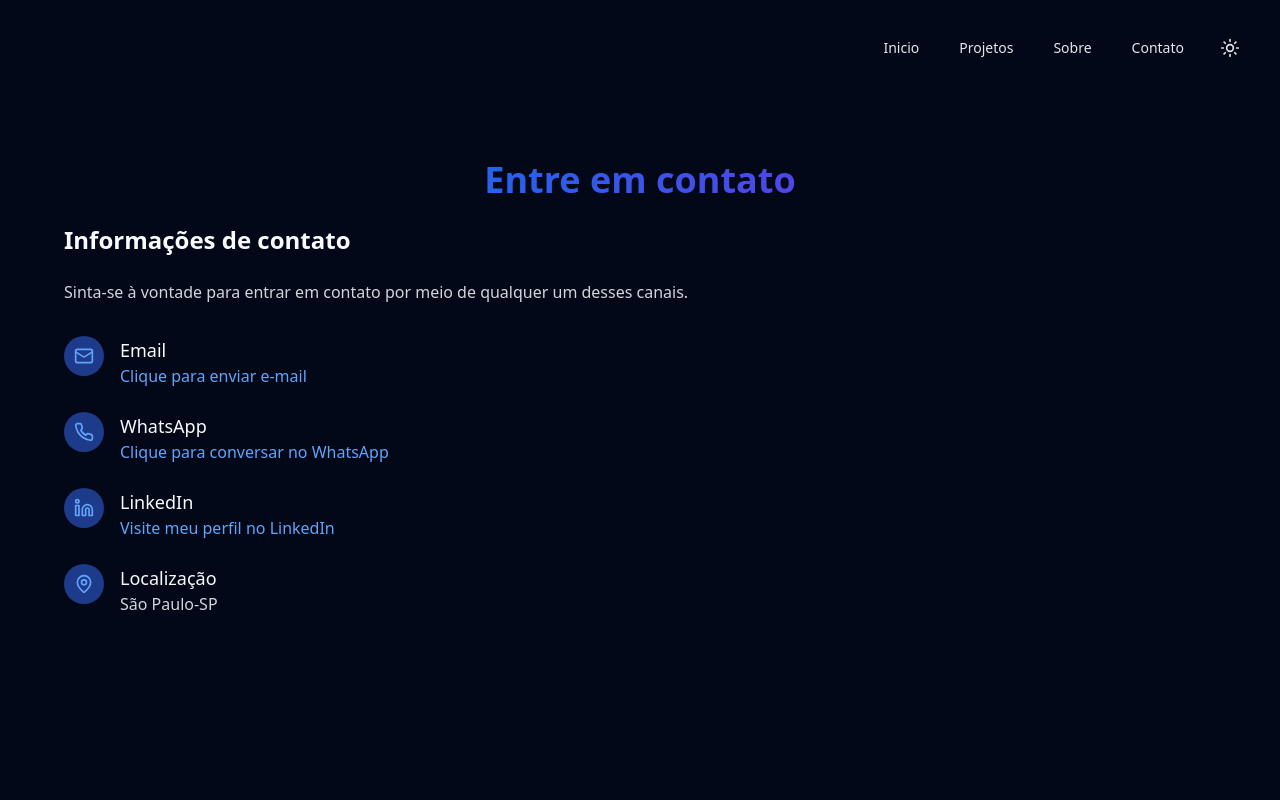
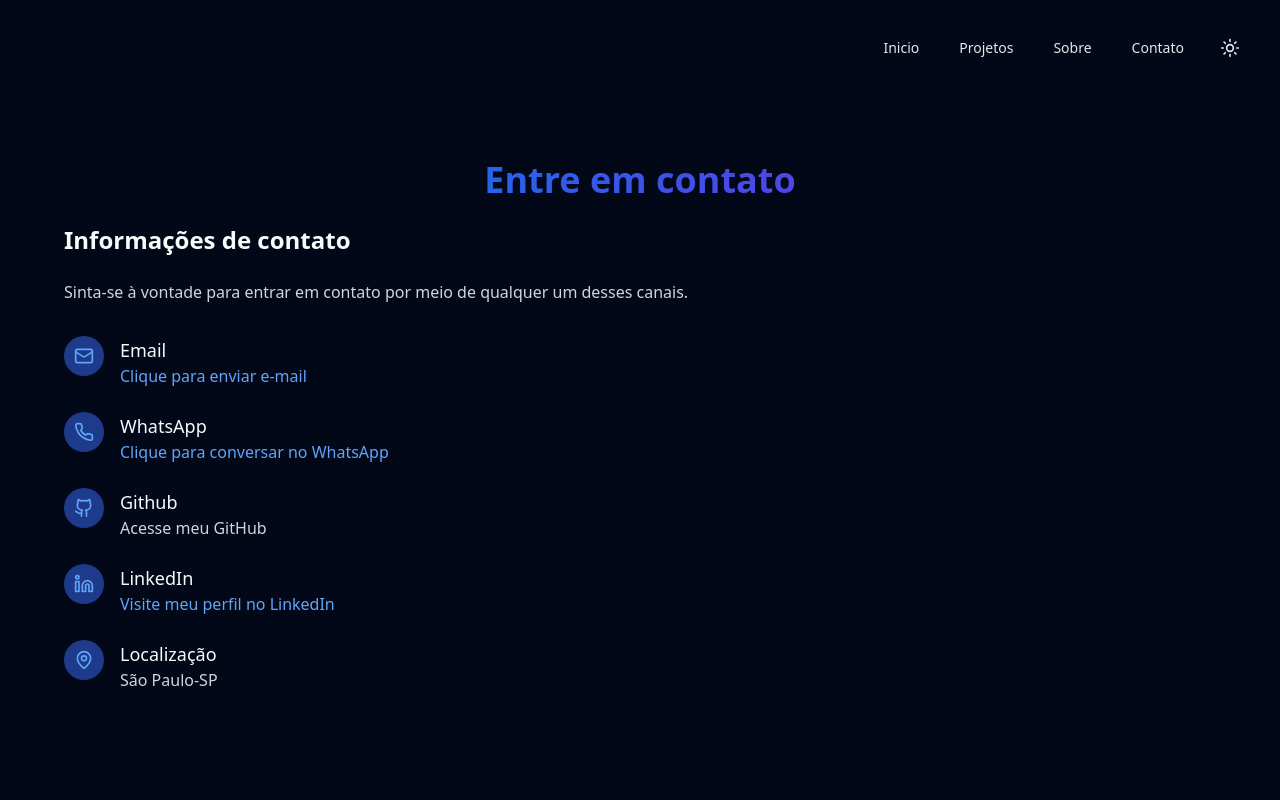
Before and after one commit to Eric20-patrick/Portifolio, a React (Vite) app: page /contatos in a window 1280 px wide. Shown: the top 800 px of the page. Built offline with nearby package versions, Linux system fonts and the light colour scheme.

Commit message:
novas correções de rotas

```diff
--- a/src/App.tsx
+++ b/src/App.tsx
@@ -26,7 +26,7 @@ const App = () => (
             <main className="flex-grow">
               <Routes>
                 <Route path="/" element={<Index />} />
-                <Route path="/projetoss" element={<Projetos />} />
+                <Route path="/projetos" element={<Projetos />} />
                 <Route path="/sobre" element={<Sobre />} />
                 <Route path="/contatos" element={<Contatos />} />
                 <Route path="*" element={<NotFound />} />
--- a/src/components/Footer.tsx
+++ b/src/components/Footer.tsx
@@ -8,6 +8,11 @@ const Footer = () => {
       name: 'LinkedIn',
       icon: Linkedin,
       url: 'https://www.linkedin.com/in/eric-patrick-232733218/',
+    },
+    {
+      name: 'Github',
+      icon: Github,
+      // url: 'https://github.com/Eric20-patrick',
     },
     {
       name: 'Email',
--- a/src/components/Navbar.tsx
+++ b/src/components/Navbar.tsx
@@ -19,7 +19,7 @@ const Navbar = () => {
 
   const navLinks = [
     { name: 'Inicio', path: '/' },
-    { name: 'Projetos', path: '/Projetoss' },
+    { name: 'Projetos', path: '/Projetos' },
     { name: 'Sobre', path: '/sobre' },
     { name: 'Contato', path: '/contatos' },
   ];
--- a/src/pages/contatos/index.tsx
+++ b/src/pages/contatos/index.tsx
@@ -1,4 +1,4 @@
-import { Send, Mail, Phone, MapPin, Linkedin } from 'lucide-react';
+import { Send, Mail, Phone, MapPin, Linkedin, Github } from 'lucide-react';
 import Curriculo from '../../components/curriculo';
 
 const Index = () => {
@@ -14,6 +14,12 @@ const Index = () => {
       label: 'WhatsApp',
       value: 'Clique para conversar no WhatsApp',
       link: 'https://wa.me/5511977485165',
+    },
+    {
+      icon: Github,
+      label: 'Github',
+      value: 'Acesse meu GitHub',
+      // link: 'https://github.com/Eric20-patrick',
     },
     {
       icon: Linkedin,
--- a/src/pages/home/Index.tsx
+++ b/src/pages/home/Index.tsx
@@ -66,7 +66,7 @@ const Index = () => {
             </p>
             <div className="flex flex-col sm:flex-row gap-4">
               <Link
-                to="/projects"
+                to="/Projetos"
                 className="inline-flex items-center justify-center px-6 py-3 border border-transparent text-base font-medium rounded-md text-white bg-blue-600 hover:bg-blue-700 transition-colors"
               >
                 Ver Projetos
@@ -139,7 +139,7 @@ const Index = () => {
           </div>
           <div className="text-center mt-12">
             <Link
-              to="/projects"
+              to="/Projetos"
               className="inline-flex items-center justify-center px-6 py-3 border border-transparent text-base font-medium rounded-md text-white bg-blue-600 hover:bg-blue-700 transition-colors"
             >
               Explore meus projetos
--- a/src/pages/projetos/index.tsx
+++ b/src/pages/projetos/index.tsx
@@ -19,6 +19,7 @@ const Index = () => {
       url: 'https://ericdesenvolvedor.com/',
       category: 'quiz',
     },
+
     {
       id: 2,
       title: 'Designer',
```
